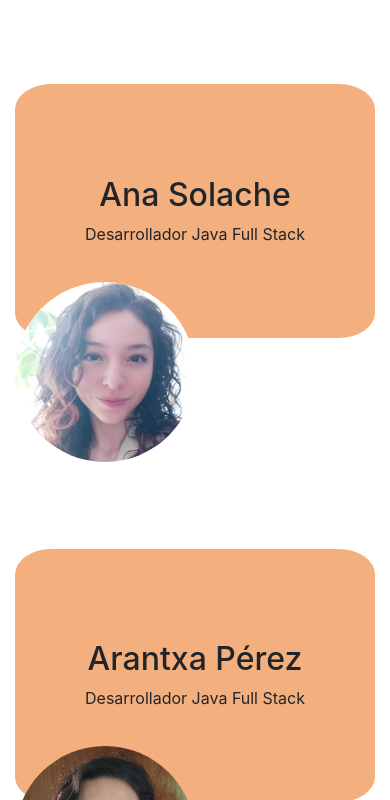
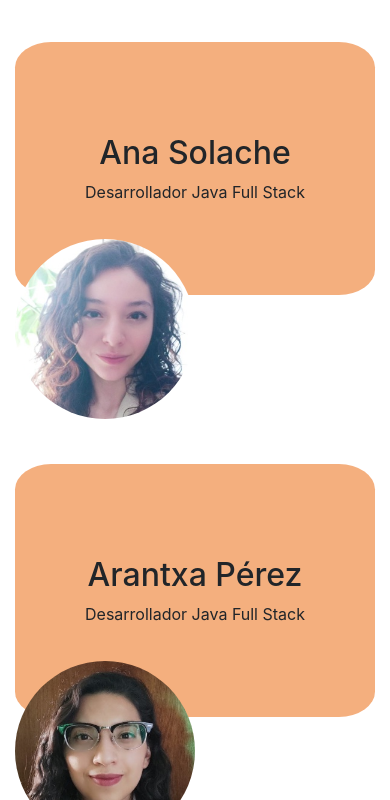
Before and after one commit to victoralexander132/Zintra, a plain HTML site: page about.html in a window 390 px wide. Shown: the part 1200-2000 px from the top of the page. Drawn offline with nearby package versions, Linux system fonts and the light colour scheme.

Commit message:
mismos cambios

```diff
--- a/assets/css/about.css
+++ b/assets/css/about.css
@@ -3,7 +3,7 @@
 }
 
 body{
-  margin-bottom: 5vh;
+  margin-bottom: 10vh;
 }
 
 .pantalla{
@@ -34,7 +34,7 @@ body{
   display: flex;
   justify-content: center;
   align-items: center;
-  margin-bottom: 25vh;
+  margin-bottom: calc(13vw);
   border: none;
 }
 
@@ -66,11 +66,14 @@ body{
   font-size: 54pt;
 }
 
-@media screen and (max-width: 900px) {
+@media screen and (max-width: 764px) {
   .cuadro {
     flex-direction: column;
     justify-content: center;
     font-size: 8pt;
+  }
+  .card{
+    margin-bottom: 20vh;
   }
   .cuadro-info{
     width: 100%;
```
